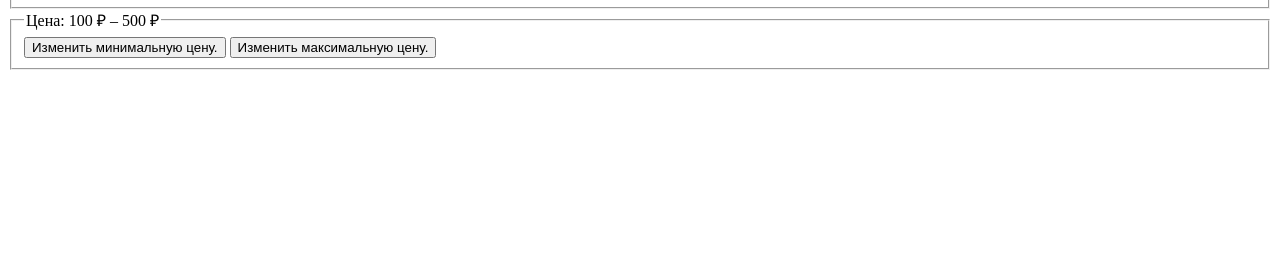
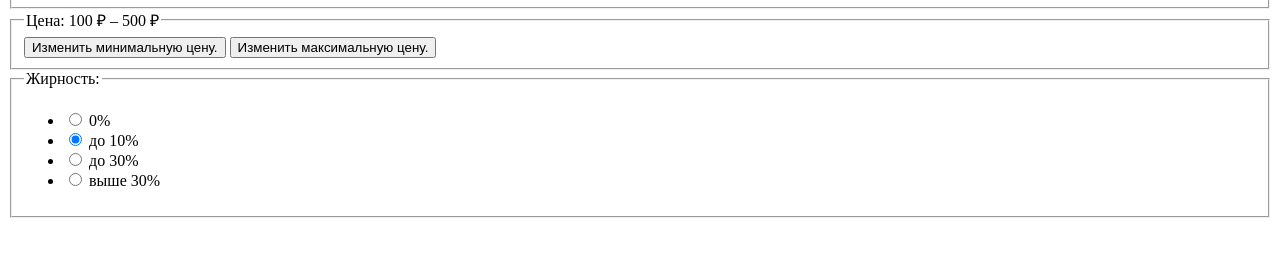
Before and after one commit to htmlacademy-htmlcss/2304065-gllacy-37, a plain HTML site: page catalog.html in a window 1280 px wide. Shown: the part 379-636 px from the top of the page. Drawn offline with Linux system fonts and the light colour scheme.

Commit message:
добавляет разметку радио

```diff
--- a/catalog.html
+++ b/catalog.html
@@ -59,15 +59,15 @@
       <section class="filters">
         <form class="form-filters" action="https://echo.htmlacademy.ru/" method="get">
           <fieldset class="filters-sorting">
-            <legend class="filters-title">Сортировка:</legend>
-            <select class="filters-select" name="sorting">
+            <legend class="filters-text">Сортировка:</legend>
+            <select class="filters-select filters-text" name="sorting">
               <option value="popular">по популярности</option>
               <option value="max-min">по уюаванию цены</option>
               <option value="min-max">по возрастанию цены</option>
             </select>
           </fieldset>
           <fieldset class="form-range-bar">
-            <legend class="filters-title">Цена: <span class="range-min-price">100 ₽</span> – <span class="range-max-price">500 ₽</span>
+            <legend class="filters-text">Цена: <span class="range-min-price">100 ₽</span> – <span class="range-max-price">500 ₽</span>
             </legend>
             <div class="range-scale">
               <div class="range-bar">
@@ -80,6 +80,39 @@
               </div>
             </div>
           </fieldset>
+          <fieldset class="form-radio">
+            <legend class="filters-text">Жирность:</legend>
+            <ul class="radio-list">
+              <li class="radio-item">
+                <label class="radio-label">
+                  <input class="visually-hidden" type="radio" value="0%" name="fat">
+                  <span class="radio-input"></span>
+                  <span class="filters-text">0%</span>
+                </label>
+              </li>
+              <li class="radio-item">
+                <label class="radio-label">
+                  <input class="visually-hidden" type="radio" value="until-10%" name="fat" checked>
+                  <span class="radio-input"></span>
+                  <span class="filters-text">до 10%</span>
+                </label>
+              </li>
+              <li class="radio-item">
+                <label class="radio-label">
+                  <input class="visually-hidden" type="radio" value="until-30%" name="fat">
+                  <span class="radio-input"></span>
+                  <span class="filters-text">до 30%</span>
+                </label>
+              </li>
+              <li class="radio-item">
+                <label class="radio-label">
+                  <input class="visually-hidden" type="radio" value="above-30%" name="fat">
+                  <span class="radio-input"></span>
+                  <span class="filters-text">выше 30% </span>
+                </label>
+              </li>
+            </ul>
+          </fieldset>
 
         </form>
       </section>
```
